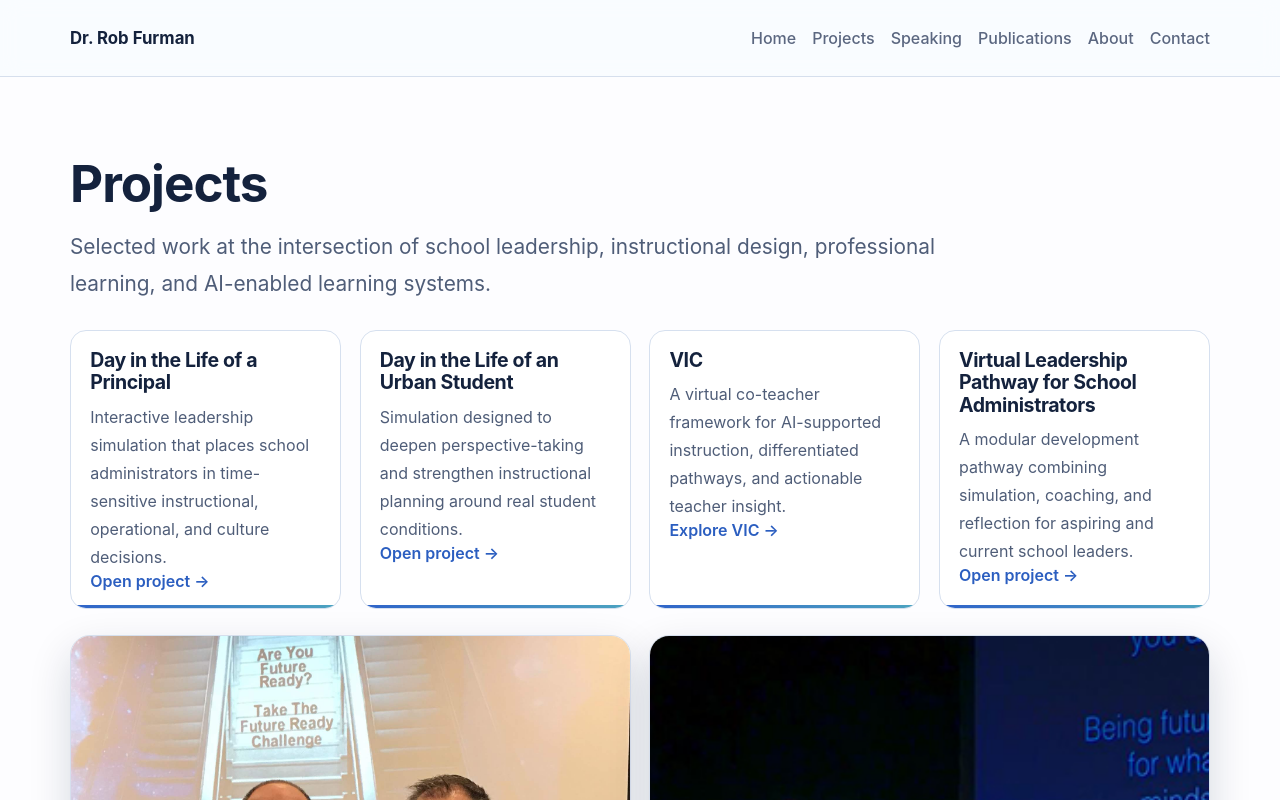
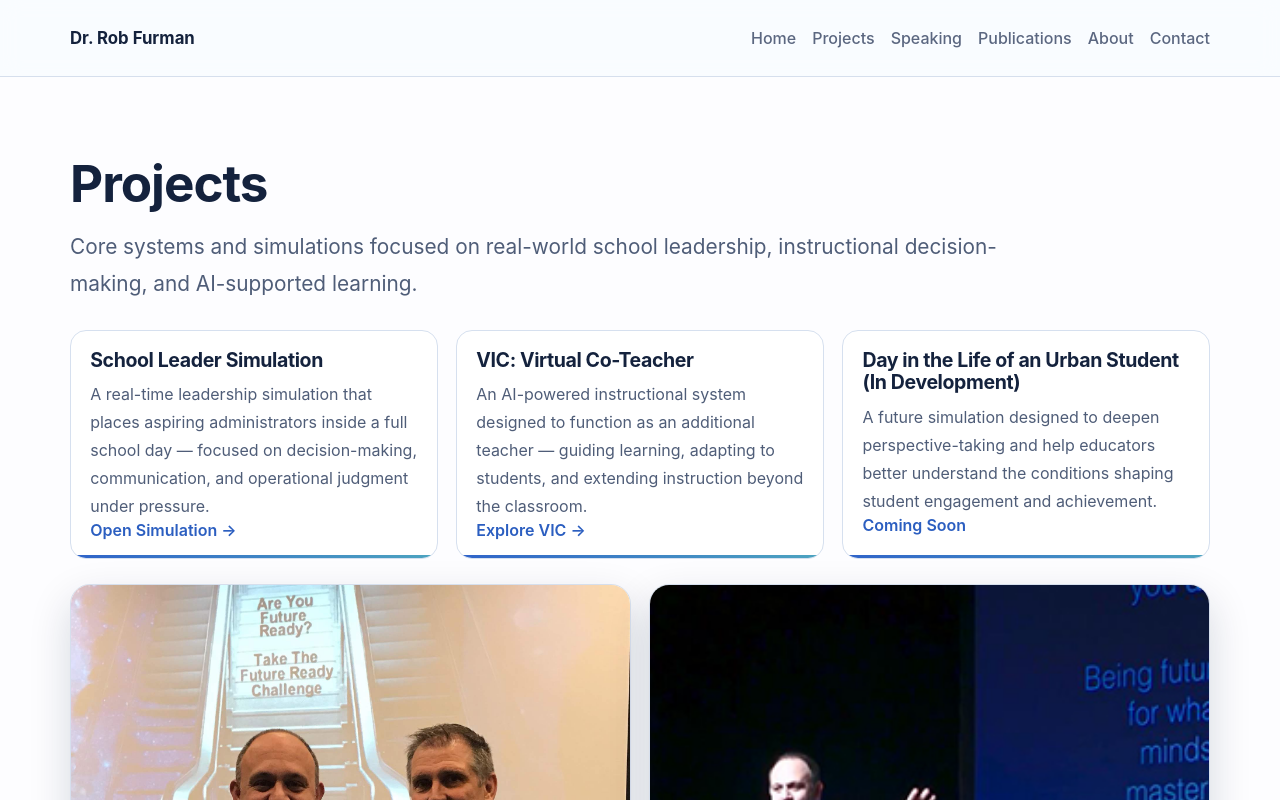
Before and after one commit to DrRobF/rob-furman-portfolio, a Next.js app: page /projects in a window 1280 px wide. Shown: the top 800 px of the page. Built offline with nearby package versions, Linux system fonts and the light colour scheme.

Commit message:
Clean up Projects page cards and links

```diff
--- a/app/projects/page.js
+++ b/app/projects/page.js
@@ -1,37 +1,26 @@
 import Image from 'next/image';
 import Link from 'next/link';
 
-const VIC_URL = 'https://vic-final.vercel.app/askvic';
-
 const projects = [
   {
-    title: 'Day in the Life of a Principal',
+    title: 'School Leader Simulation',
     description:
-      'Interactive leadership simulation that places school administrators in time-sensitive instructional, operational, and culture decisions.',
+      'A real-time leadership simulation that places aspiring administrators inside a full school day — focused on decision-making, communication, and operational judgment under pressure.',
     href: '/simulations/principal',
-    linkText: 'Open project →',
+    linkText: 'Open Simulation →',
   },
   {
-    title: 'Day in the Life of an Urban Student',
+    title: 'VIC: Virtual Co-Teacher',
     description:
-      'Simulation designed to deepen perspective-taking and strengthen instructional planning around real student conditions.',
-    href: '/simulations/urban-student',
-    linkText: 'Open project →',
+      'An AI-powered instructional system designed to function as an additional teacher — guiding learning, adapting to students, and extending instruction beyond the classroom.',
+    href: '/vic',
+    linkText: 'Explore VIC →',
   },
   {
-    title: 'VIC',
+    title: 'Day in the Life of an Urban Student (In Development)',
     description:
-      'A virtual co-teacher framework for AI-supported instruction, differentiated pathways, and actionable teacher insight.',
-    href: VIC_URL,
-    linkText: 'Explore VIC →',
-    external: true,
-  },
-  {
-    title: 'Virtual Leadership Pathway for School Administrators',
-    description:
-      'A modular development pathway combining simulation, coaching, and reflection for aspiring and current school leaders.',
-    href: '/simulations',
-    linkText: 'Open project →',
+      'A future simulation designed to deepen perspective-taking and help educators better understand the conditions shaping student engagement and achievement.',
+    linkText: 'Coming Soon',
   },
 ];
 
@@ -41,22 +30,23 @@ export default function ProjectsPage() {
       <div className="container">
         <h1>Projects</h1>
         <p className="lead">
-          Selected work at the intersection of school leadership, instructional design, professional
-          learning, and AI-enabled learning systems.
+          Core systems and simulations focused on real-world school leadership, instructional
+          decision-making, and AI-supported learning.
         </p>
         <div className="card-grid">
           {projects.map((project) => (
             <article key={project.title} className="card project-card">
               <h3>{project.title}</h3>
               <p>{project.description}</p>
-              <Link
-                href={project.href}
-                className="text-link"
-                target={project.external ? '_blank' : undefined}
-                rel={project.external ? 'noreferrer' : undefined}
-              >
-                {project.linkText}
-              </Link>
+              {project.href ? (
+                <Link href={project.href} className="text-link">
+                  {project.linkText}
+                </Link>
+              ) : (
+                <span className="text-link" aria-disabled="true">
+                  {project.linkText}
+                </span>
+              )}
             </article>
           ))}
         </div>
```
